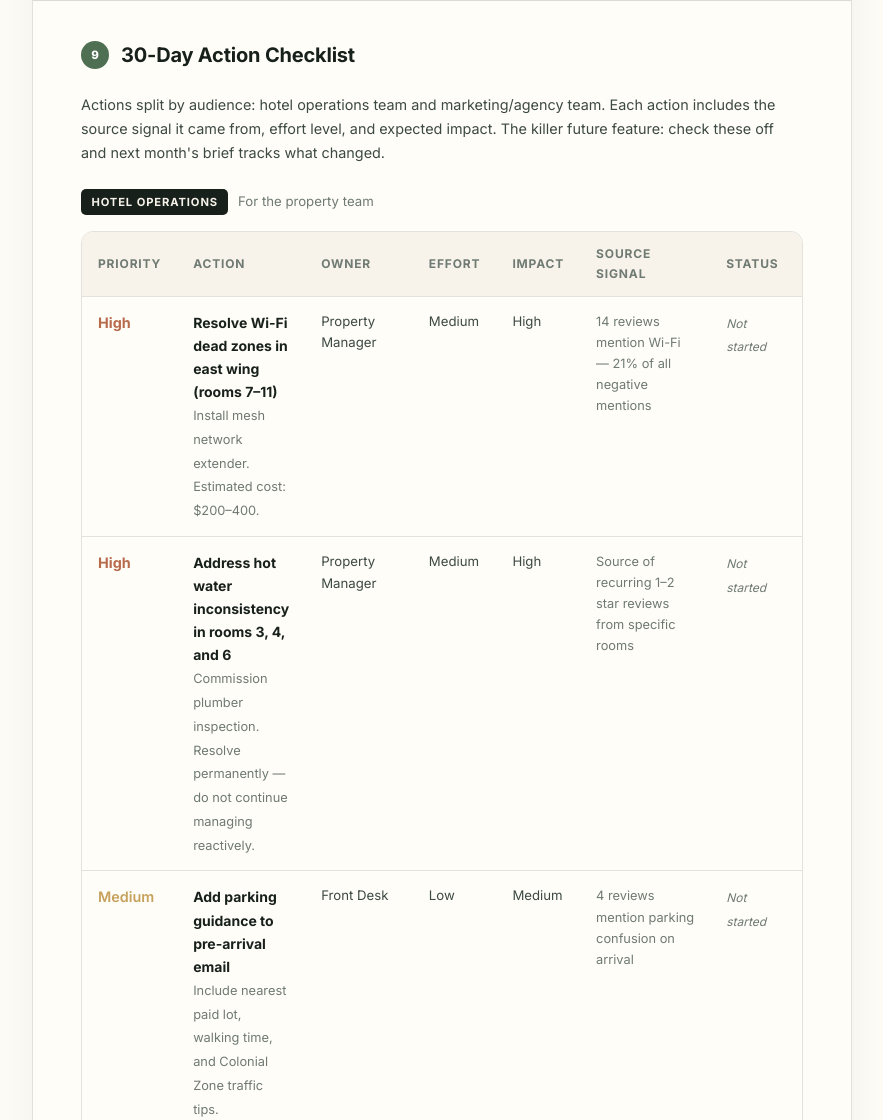
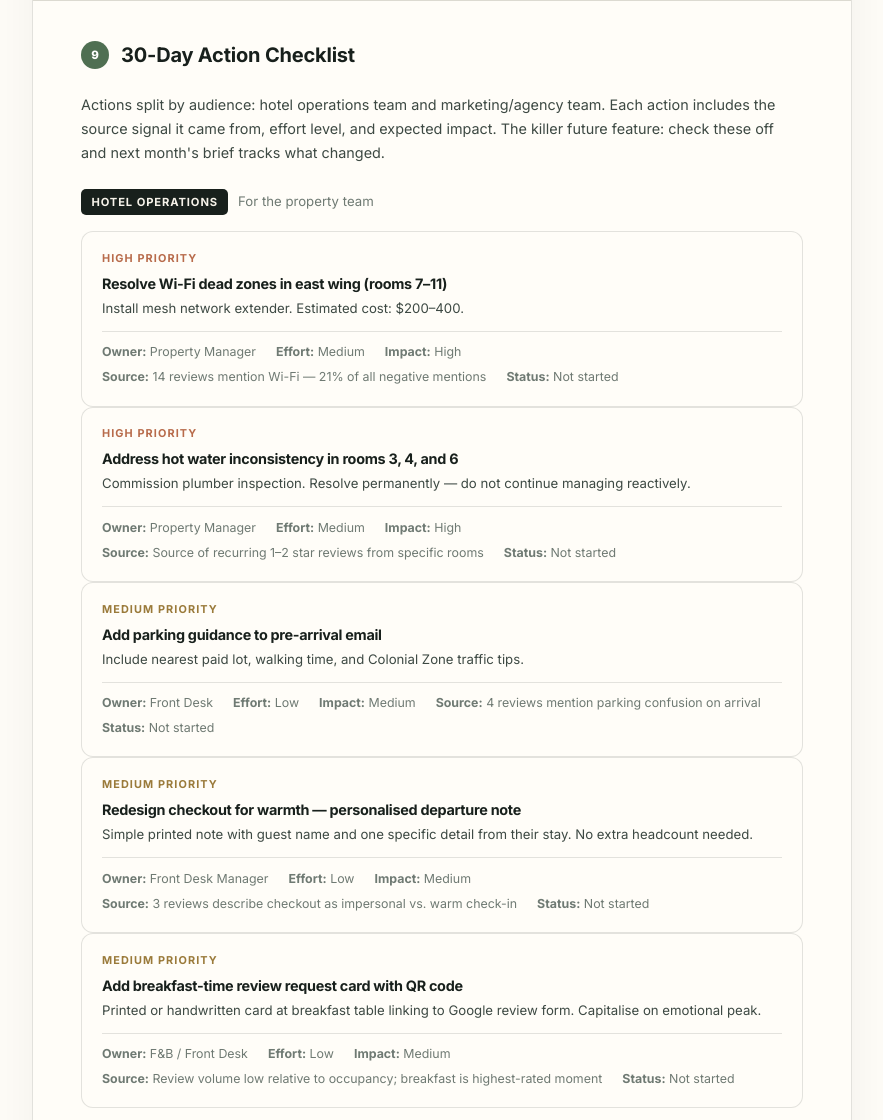
Before and after one commit to mrpolanco/reviewbriefs-site, a plain HTML site: page reports/sample-boutique-hotel/index.html in a window 1280 px wide. Shown: the part 10527-11647 px from the top of the page, without its empty margins (198-1081 px from the left). Drawn offline with Linux system fonts and the light colour scheme; a script that the page names is missing.

Commit message:
Replace cramped action checklist tables with card layout on screen
The 7-column data table was too narrow for the content — text wrapped
awkwardly in every cell, especially Action and Source Signal columns.

- .data-table-wrap { display:none } — hides tables everywhere (screen + print)
- .print-action-cards — now shows on screen too (removed print-only gate)
- Action cards get a grid layout: auto-fill minmax(340px,1fr) so they
  flow into 1 or 2 columns depending on available width
- Card design: cleaner padding, line-height, meta row separated by a
  top border, margin-top:auto to push meta to card bottom
- Table overflow wrappers in HTML now carry data-table-wrap class

Tables were already used for semantic markup; cards are now the canonical
visual layout for both web and PDF.

Co-Authored-By: Claude Sonnet 4.6 <noreply@anthropic.com>

```diff
--- a/assets/css/styles.css
+++ b/assets/css/styles.css
@@ -1662,14 +1662,37 @@ blockquote.guest-quote cite {
   margin-left: 0.25rem;
 }
 
-/* ---- Action cards (print-only checklist alternative) ---- */
+/* ---- Action cards (replaces cramped table on screen and in print) ---- */
+
+/* Hide the data tables everywhere — action cards are the canonical layout */
+.data-table-wrap {
+  display: none;
+}
+
+/* Show action cards everywhere (they were previously print-only) */
+.print-action-cards {
+  display: block !important;
+}
+
+.print-only.print-action-cards {
+  display: block !important;
+}
+
+.action-cards-grid {
+  display: grid;
+  grid-template-columns: repeat(auto-fill, minmax(340px, 1fr));
+  gap: 0.875rem;
+}
+
 .action-card {
+  background: var(--rb-paper);
   border: 1px solid var(--rb-line);
-  border-radius: 10px;
-  padding: 1rem 1.25rem;
-  margin-bottom: 0.75rem;
+  border-radius: 12px;
+  padding: 1.1rem 1.25rem;
   break-inside: avoid;
   page-break-inside: avoid;
+  display: grid;
+  grid-template-rows: auto auto auto auto;
 }
 
 .action-card__priority {
@@ -1680,30 +1703,41 @@ blockquote.guest-quote cite {
   margin-bottom: 0.4rem;
 }
 
-.action-card__priority--high { color: var(--rb-clay); }
-.action-card__priority--medium { color: #9a7a3a; }
-.action-card__priority--low { color: var(--rb-muted); }
+.action-card__priority--high {
+  color: var(--rb-clay);
+}
+.action-card__priority--medium {
+  color: #9a7a3a;
+}
+.action-card__priority--low {
+  color: var(--rb-muted);
+}
 
 .action-card__title {
   font-size: 0.9rem;
   font-weight: 700;
   color: var(--rb-ink);
-  margin-bottom: 0.3rem;
+  margin-bottom: 0.35rem;
+  line-height: 1.35;
 }
 
 .action-card__detail {
   font-size: 0.825rem;
   color: var(--rb-ink-soft);
-  margin-bottom: 0.6rem;
+  margin-bottom: 0.75rem;
   max-width: none;
+  line-height: 1.5;
 }
 
 .action-card__meta {
   display: flex;
   flex-wrap: wrap;
-  gap: 0.35rem 1rem;
-  font-size: 0.78rem;
-  color: var(--rb-ink-soft);
+  gap: 0.3rem 1.25rem;
+  font-size: 0.775rem;
+  color: var(--rb-muted);
+  border-top: 1px solid var(--rb-line);
+  padding-top: 0.65rem;
+  margin-top: auto;
 }
 
 /* ============================
--- a/reports/sample-boutique-hotel/index.html
+++ b/reports/sample-boutique-hotel/index.html
@@ -619,7 +619,7 @@
                 <span style="background:var(--rb-ink); color:var(--rb-cream); font-size:0.7rem; font-weight:700; text-transform:uppercase; letter-spacing:0.08em; padding:0.25rem 0.65rem; border-radius:5px;">Hotel Operations</span>
                 <span style="font-size:0.825rem; color:var(--rb-muted);">For the property team</span>
               </div>
-              <div style="overflow-x:auto; border-radius:12px; border:1px solid var(--rb-line); overflow:hidden;">
+              <div class="data-table-wrap" style="overflow-x:auto; border-radius:12px; border:1px solid var(--rb-line); overflow:hidden;">
                 <table class="data-table">
                   <thead>
                     <tr>
@@ -696,7 +696,7 @@
                   </tbody>
                 </table>
               </div>
-              <div class="print-action-cards print-only">
+              <div class="print-action-cards">
                 <div class="action-card">
                   <div class="action-card__priority action-card__priority--high">High Priority</div>
                   <h4 class="action-card__title">Resolve Wi-Fi dead zones in east wing (rooms 7–11)</h4>
@@ -766,7 +766,7 @@
                 <span style="background:var(--rb-moss); color:var(--rb-cream); font-size:0.7rem; font-weight:700; text-transform:uppercase; letter-spacing:0.08em; padding:0.25rem 0.65rem; border-radius:5px;">Marketing / Agency</span>
                 <span style="font-size:0.825rem; color:var(--rb-muted);">For the marketing team or managing agency</span>
               </div>
-              <div style="overflow-x:auto; border-radius:12px; border:1px solid var(--rb-line); overflow:hidden;">
+              <div class="data-table-wrap" style="overflow-x:auto; border-radius:12px; border:1px solid var(--rb-line); overflow:hidden;">
                 <table class="data-table">
                   <thead>
                     <tr>
@@ -843,7 +843,7 @@
                   </tbody>
                 </table>
               </div>
-              <div class="print-action-cards print-only">
+              <div class="print-action-cards">
                 <div class="action-card">
                   <div class="action-card__priority action-card__priority--high">High Priority</div>
                   <h4 class="action-card__title">Move courtyard images to positions 1–3 in OTA listings</h4>
```
